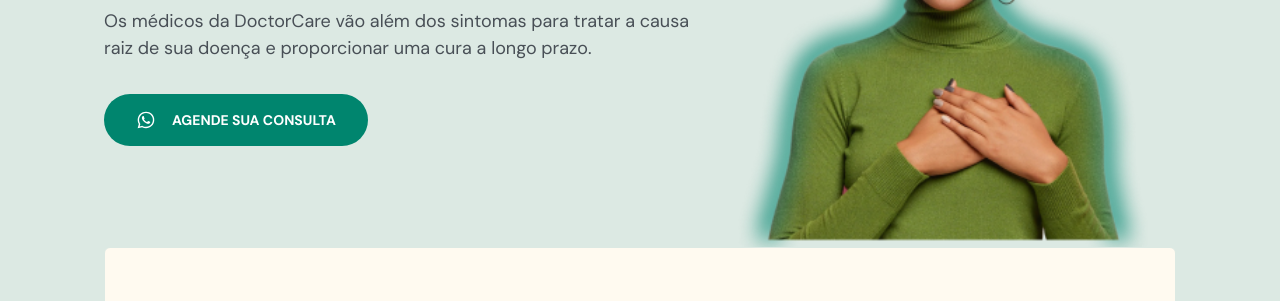
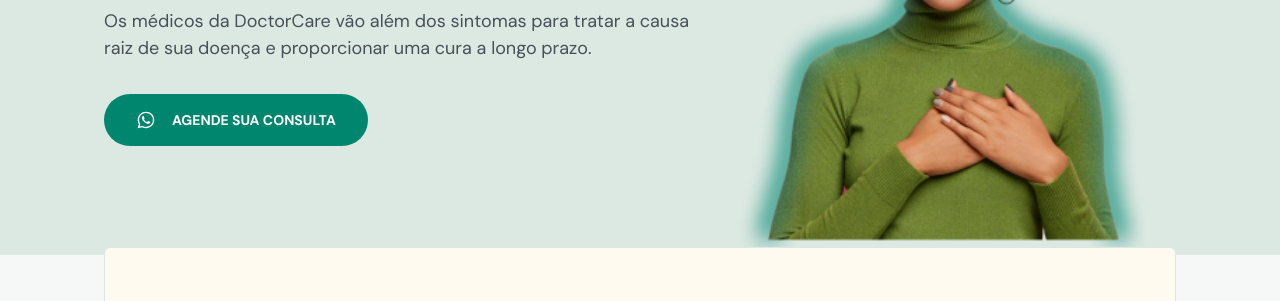
Before and after one commit to mowzilla/rocketseat-projects-nlw-doctorcare, a plain HTML site: page index.html in a window 1280 px wide. Shown: the part 361-662 px from the top of the page. Drawn offline with nearby package versions, Linux system fonts and the light colour scheme.

Commit message:
Fixing background

```diff
--- a/style.css
+++ b/style.css
@@ -617,7 +617,7 @@ footer .social-links {
   /*=== HOME ============================================*/
 
   #home::before {
-    height: calc(96% - var(--nav-height));
+    height: calc(86% - var(--nav-height));
   }
 
   #home {
```
